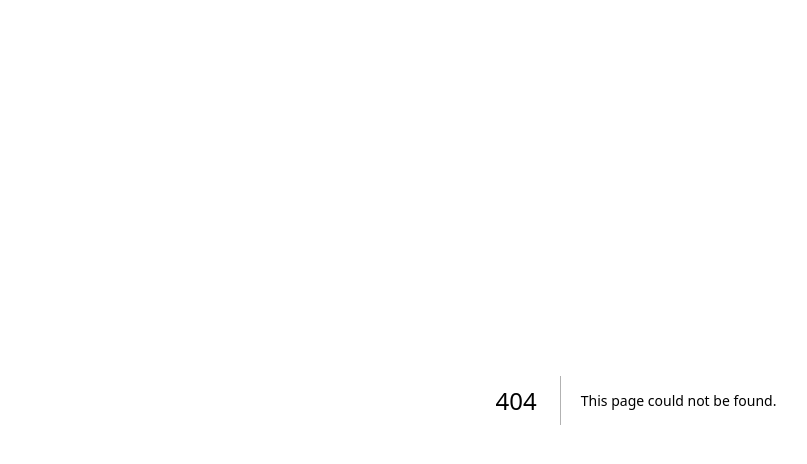
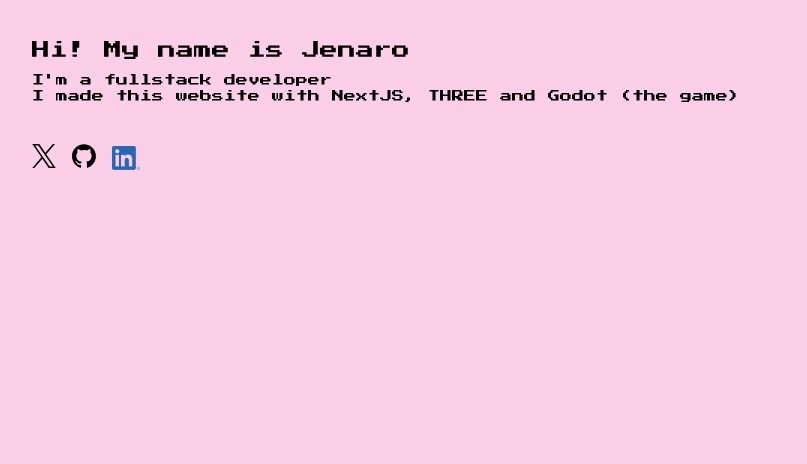
Before and after one commit to cjenaro/jenar.ooo, a Next.js app: page /cv in a window 1280 px wide. Before the commit this address had no page. Shown: the top 464 px of the page, without its empty margins (4-811 px from the left). Built offline with nearby package versions, Linux system fonts and the light colour scheme.

Commit message:
so many changes

```diff
--- /dev/null
+++ b/app/cv/page.tsx
@@ -0,0 +1,40 @@
+export default function CV() {
+  return (
+    <div className='w-full h-full bg-pink-200 p-9'>
+      <h1 className='text-lg mb-2'>Hi! My name is Jenaro</h1>
+      <p className='text-xs'>I'm a fullstack developer</p>
+
+      <p className='text-xs'>I made this website with NextJS, THREE and Godot (the game)</p>
+
+      <ul className='flex gap-4 mt-10'>
+        <li>
+          <a href='https://x.com/JenaroC'>
+            <svg className='w-6 h-6 text-black' viewBox='0 0 1200 1227' fill='none' xmlns='http://www.w3.org/2000/svg'>
+              <path
+                d='M714.163 519.284L1160.89 0H1055.03L667.137 450.887L357.328 0H0L468.492 681.821L0 1226.37H105.866L515.491 750.218L842.672 1226.37H1200L714.137 519.284H714.163ZM569.165 687.828L521.697 619.934L144.011 79.6944H306.615L611.412 515.685L658.88 583.579L1055.08 1150.3H892.476L569.165 687.854V687.828Z'
+                fill='currentColor'
+              />
+            </svg>
+          </a>
+        </li>
+        <li>
+          <a href='https://github.com/cjenaro'>
+            <svg viewBox='0 0 98 96' className='w-6 h-6 text-black' xmlns='http://www.w3.org/2000/svg'>
+              <path
+                fill-rule='evenodd'
+                clip-rule='evenodd'
+                d='M48.854 0C21.839 0 0 22 0 49.217c0 21.756 13.993 40.172 33.405 46.69 2.427.49 3.316-1.059 3.316-2.362 0-1.141-.08-5.052-.08-9.127-13.59 2.934-16.42-5.867-16.42-5.867-2.184-5.704-5.42-7.17-5.42-7.17-4.448-3.015.324-3.015.324-3.015 4.934.326 7.523 5.052 7.523 5.052 4.367 7.496 11.404 5.378 14.235 4.074.404-3.178 1.699-5.378 3.074-6.6-10.839-1.141-22.243-5.378-22.243-24.283 0-5.378 1.94-9.778 5.014-13.2-.485-1.222-2.184-6.275.486-13.038 0 0 4.125-1.304 13.426 5.052a46.97 46.97 0 0 1 12.214-1.63c4.125 0 8.33.571 12.213 1.63 9.302-6.356 13.427-5.052 13.427-5.052 2.67 6.763.97 11.816.485 13.038 3.155 3.422 5.015 7.822 5.015 13.2 0 18.905-11.404 23.06-22.324 24.283 1.78 1.548 3.316 4.481 3.316 9.126 0 6.6-.08 11.897-.08 13.526 0 1.304.89 2.853 3.316 2.364 19.412-6.52 33.405-24.935 33.405-46.691C97.707 22 75.788 0 48.854 0z'
+                fill='currentColor'
+              />
+            </svg>
+          </a>
+        </li>
+        <li>
+          <a href='https://linkedin.com/in/jenaro-calviño'>
+            <img className='w-7 h-7 object-contain' src='/LI-In-Bug.png' alt='LinkedIn.' />
+          </a>
+        </li>
+      </ul>
+    </div>
+  )
+}
--- a/app/global.css
+++ b/app/global.css
@@ -1,3 +1,8 @@
+@font-face {
+  font-family: 'Press Start 2P';
+  src: url('/PressStart2P-Regular.ttf');
+}
+
 @tailwind base;
 @tailwind components;
 @tailwind utilities;
@@ -15,6 +20,7 @@
     margin: 0;
     padding: 0;
     overflow: hidden;
+    font-family: 'Press Start 2P';
   }
 }
 
--- a/app/head.tsx
+++ /dev/null
@@ -1,65 +0,0 @@
-/* eslint-disable @next/next/no-page-custom-font */
-const title = "Jenaro Calviño's resume"
-const url = 'https://jenar.ooo/'
-const description = 'This is my resume'
-const author = 'Author'
-const twitter = '@cjenaro'
-
-export default function Head() {
-  return (
-    <>
-      {/* Recommended Meta Tags */}
-      <meta charSet='utf-8' />
-      <meta name='language' content='english' />
-      <meta httpEquiv='content-type' content='text/html' />
-      <meta name='author' content={author} />
-      <meta name='designer' content={author} />
-      <meta name='publisher' content={author} />
-
-      {/* Search Engine Optimization Meta Tags */}
-      <title>{title}</title>
-      <meta name='description' content={description} />
-      <meta
-        name='keywords'
-        content='Software Engineer,Product Manager,Project Manager,Data Scientist,Computer Scientist'
-      />
-      <meta name='robots' content='index,follow' />
-      <meta name='distribution' content='web' />
-      {/*
-      Facebook Open Graph meta tags
-        documentation: https://developers.facebook.com/docs/sharing/opengraph */}
-      <meta property='og:title' content={title} />
-      <meta property='og:type' content='site' />
-      <meta property='og:url' content={url} />
-      <meta property='og:image' content={'/icons/share.png'} />
-      <meta property='og:site_name' content={title} />
-      <meta property='og:description' content={description} />
-
-      <link rel='apple-touch-icon' href='/icons/apple-touch-icon.png' />
-      <link rel='apple-touch-icon' sizes='16x16' href='/icons/favicon-16x16.png' />
-      <link rel='apple-touch-icon' sizes='32x32' href='/icons/favicon-32x32.png' />
-      <link rel='apple-touch-icon' sizes='180x180' href='/icons/apple-touch-icon.png' />
-      <link rel='manifest' href='/manifest.json' />
-      <link rel='mask-icon' color='#000000' href='/icons/safari-pinned-tab.svg' />
-      <link rel='apple-touch-startup-image' href='/startup.png' />
-
-      {/* Meta Tags for HTML pages on Mobile */}
-      {/* <meta name="format-detection" content="telephone=yes"/>
-        <meta name="HandheldFriendly" content="true"/>  */}
-      <meta name='viewport' content='width=device-width, minimum-scale=1, initial-scale=1.0' />
-      <meta name='theme-color' content='#000' />
-      <link rel='shortcut icon' href='/icons/apple-touch-icon.png' />
-
-      {/*
-      Twitter Summary card
-        documentation: https://dev.twitter.com/cards/getting-started
-        Be sure validate your Twitter card markup on the documentation site. */}
-      <meta name='twitter:card' content='summary' />
-      <meta name='twitter:site' content={twitter} />
-
-      <link rel='preconnect' href='https://fonts.googleapis.com' />
-      <link rel='preconnect' href='https://fonts.gstatic.com' crossOrigin='' />
-      <link href='https://fonts.googleapis.com/css2?family=Pixelify+Sans:wght@400..700&display=swap' rel='stylesheet' />
-    </>
-  )
-}
--- a/app/layout.tsx
+++ b/app/layout.tsx
@@ -1,9 +1,15 @@
 import { Layout } from '@/components/dom/Layout'
 import '@/global.css'
 
+const title = 'jenar.ooo'
+const url = 'https://jenar.ooo/'
+const description = 'This is my resume'
+const author = 'Author'
+const twitter = '@cjenaro'
+
 export const metadata = {
-  title: 'jenar.ooo',
-  description: 'This is my personal website.',
+  title,
+  description,
 }
 
 export default function RootLayout({ children }) {
@@ -13,9 +19,55 @@
         <head /> will contain the components returned by the nearest parent
         head.tsx. Find out more at https://beta.nextjs.org/docs/api-reference/file-conventions/head
       */}
-      <head />
+
+      <meta charSet='utf-8' />
+      <meta name='language' content='english' />
+      <meta httpEquiv='content-type' content='text/html' />
+      <meta name='author' content={author} />
+      <meta name='designer' content={author} />
+      <meta name='publisher' content={author} />
+
+      {/* Search Engine Optimization Meta Tags */}
+      <title>{title}</title>
+      <meta name='description' content={description} />
+      <meta
+        name='keywords'
+        content='Software Engineer,Product Manager,Project Manager,Data Scientist,Computer Scientist'
+      />
+      <meta name='robots' content='index,follow' />
+      <meta name='distribution' content='web' />
+      {/*
+      Facebook Open Graph meta tags
+        documentation: https://developers.facebook.com/docs/sharing/opengraph */}
+      <meta property='og:title' content={title} />
+      <meta property='og:type' content='site' />
+      <meta property='og:url' content={url} />
+      <meta property='og:image' content={'/icons/share.png'} />
+      <meta property='og:description' content={description} />
+
+      <link rel='apple-touch-icon' href='/icons/apple-touch-icon.png' />
+      <link rel='apple-touch-icon' sizes='16x16' href='/icons/favicon-16x16.png' />
+      <link rel='apple-touch-icon' sizes='32x32' href='/icons/favicon-32x32.png' />
+      <link rel='apple-touch-icon' sizes='180x180' href='/icons/apple-touch-icon.png' />
+      <link rel='manifest' href='/manifest.json' />
+      <link rel='mask-icon' color='#000000' href='/icons/safari-pinned-tab.svg' />
+      <link rel='apple-touch-startup-image' href='/startup.png' />
+
+      {/* Meta Tags for HTML pages on Mobile */}
+      {/* <meta name="format-detection" content="telephone=yes"/>
+        <meta name="HandheldFriendly" content="true"/>  */}
+      <meta name='viewport' content='width=device-width, minimum-scale=1, initial-scale=1.0' />
+      <meta name='theme-color' content='#000' />
+      <link rel='shortcut icon' href='/icons/apple-touch-icon.png' />
+
+      {/*
+      Twitter Summary card
+        documentation: https://dev.twitter.com/cards/getting-started
+        Be sure validate your Twitter card markup on the documentation site. */}
+      <meta name='twitter:card' content='summary' />
+      <meta name='twitter:site' content={twitter} />
+
       <body>
-        {/* To avoid FOUT with styled-components wrap Layout with StyledComponentsRegistry https://beta.nextjs.org/docs/styling/css-in-js#styled-components */}
         <Layout>{children}</Layout>
       </body>
     </html>
--- a/app/page.tsx
+++ b/app/page.tsx
@@ -16,15 +16,8 @@
   {
     ssr: false,
     loading: () => (
-      <div className='flex h-96 w-full flex-col items-center justify-center'>
-        <svg className='-ml-1 mr-3 h-5 w-5 animate-spin text-black' fill='none' viewBox='0 0 24 24'>
-          <circle className='opacity-25' cx='12' cy='12' r='10' stroke='currentColor' strokeWidth='4' />
-          <path
-            className='opacity-75'
-            fill='currentColor'
-            d='M4 12a8 8 0 0 1 8-8V0C5.373 0 0 5.373 0 12h4zm2 5.291A7.962 7.962 0 0 1 4 12H0c0 3.042 1.135 5.824 3 7.938l3-2.647z'
-          />
-        </svg>
+      <div className='flex h-full w-full flex-col items-center justify-center bg-pink-500'>
+        <p>Loading...</p>
       </div>
     ),
   },
@@ -47,7 +40,7 @@
           <Title />
           <Arcade />
           <Instructions />
-          <Plane position={[0, -1.5, 0]} scale={planeScale} rotation-x={Math.PI / 2}  receiveShadow>
+          <Plane position={[0, -1.5, 0]} scale={planeScale} rotation-x={Math.PI / 2} receiveShadow>
             <meshStandardMaterial color='#ff618a' side={THREE.DoubleSide} />
           </Plane>
           <Common color='#ff618a' />
--- a/src/components/canvas/Screen.tsx
+++ b/src/components/canvas/Screen.tsx
@@ -2,9 +2,6 @@
 import { Html } from '@react-three/drei'
 import { folder, useControls } from 'leva'
 import { useEffect, useRef, useState } from 'react'
-import localFont from 'next/font/local'
-
-const pixelify = localFont({ src: './PressStart2P-Regular.ttf' })
 
 function focusElement(element?: HTMLElement) {
   element.focus()
@@ -41,7 +38,7 @@
     function handleKeyDown(event: KeyboardEvent) {
       if (!ctaRef.current || !linkRef.current) return
 
-      if (event.key === 'ArrowDown') {
+      if (event.key === 'ArrowDown' || event.key === 'ArrowUp') {
         if (ctaRef.current.classList.contains('focused')) {
           focusElement(linkRef.current)
           ctaRef.current.classList.toggle('focused')
@@ -51,7 +48,7 @@
         }
       }
 
-      if (event.key === 'Enter') {
+      if (event.key === 'Enter' && ([linkRef.current, ctaRef.current] as Element[]).includes(document.activeElement)) {
         event.preventDefault()
         executeEvent(ctaRef.current, linkRef.current)
       }
@@ -67,7 +64,6 @@
   return (
     <mesh castShadow receiveShadow geometry={geometry} material={material} position={[-0.4, 0.286, -0.06]}>
       <Html
-        className={pixelify.className}
         position={toVec3(screenPosition)} // Position of the iframe relative to the mesh
         transform
         rotation={toEuler(screenRotation)}
@@ -79,7 +75,7 @@
             <h1>Jenaro Calviño</h1>
             <p>This is my resume, use the keyboard arrows to navigate the menu</p>
             <nav>
-              <button className='focused' ref={ctaRef} autoFocus onClick={handleLoadGame}>
+              <button className='focused' ref={ctaRef} onClick={handleLoadGame}>
                 Play Game!
               </button>
               <a ref={linkRef} href='/cv'>
--- a/src/components/canvas/Title.tsx
+++ b/src/components/canvas/Title.tsx
@@ -1,6 +1,8 @@
 import { folder, useControls } from 'leva'
 import { Text } from '@react-three/drei'
 import * as THREE from 'three'
+
+const font = '/PressStart2P-Regular.ttf'
 
 export function Title() {
   const textProps = useControls({
@@ -9,27 +11,30 @@
       color: '#ffffff',
       fontSize: 0.5,
       fontWeight: 500,
-      position: [-2.25, 1, 0],
+      position: [-3.5, 1, 0],
     }),
   })
 
-  return <Text {...textProps}>Jenaro Calviño</Text>
+  return (
+    <Text {...textProps} font={font}>
+      Jenaro Calviño
+    </Text>
+  )
 }
 
 export function Instructions() {
   const textProps = useControls({
     'Click Props': folder({
-      maxWidth: 2,
-      color: '#000000',
-      fontSize: 0.3,
+      color: 'black',
+      fontSize: 0.15,
       fontWeight: 500,
-      position: [6, -1.49, 5],
+      position: [5.2, -1.49, 4.6],
       rotation: [-Math.PI / 2, 0, 0.8],
     }),
   })
 
   return (
-    <Text {...textProps} material={new THREE.MeshBasicMaterial()}>
+    <Text {...textProps} material={new THREE.MeshBasicMaterial()} font={font}>
       click or press enter!
     </Text>
   )
--- a/src/components/canvas/View.tsx
+++ b/src/components/canvas/View.tsx
@@ -26,7 +26,7 @@
       <ambientLight intensity={1} />
       <fog attach='fog' color={fogColor} near={fog.near} far={fog.far} />
       <directionalLight castShadow color='#ff618a' position={lightPosition} intensity={intensity} />
-      <PerspectiveCamera makeDefault fov={50} position={[9, 0, 8]} />
+      <PerspectiveCamera makeDefault fov={50} position={[8.8, 0.8, 8]} />
     </Suspense>
   )
 }
```
Also changed, not shown: public/LI-In-Bug.png (added), public/PressStart2P-Regular.ttf (renamed from src/components/canvas/PressStart2P-Regular.ttf).
